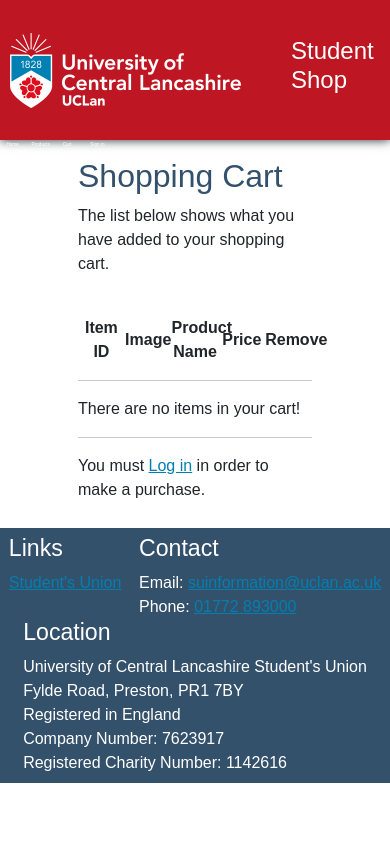
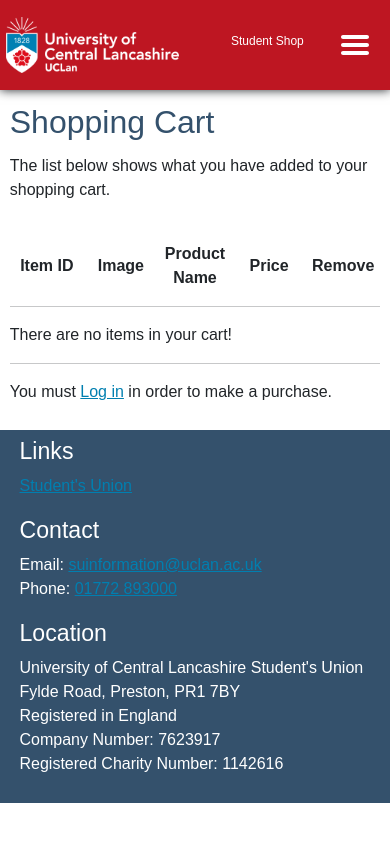
Before and after one commit to willc03/L4_Web-Technologies-Assignment-2, a PHP site: page /Pages/cart.php in a window 390 px wide. Run offline with PHP 8.4, Linux system fonts and the light colour scheme.

Commit message:
Add mobile styling for global features such as header, main, footer

```diff
--- a/style.css
+++ b/style.css
@@ -441,3 +441,43 @@ input.active_category, #filterSettings input[type="submit"]:hover {
     border-radius: 5px;
     margin: auto;
 }
+
+/*
+    MEDIA QUERIES
+    - Used to modify CSS based on specified conditions
+*/
+@media only screen and (max-width: 480px) {
+    #header {
+        height: 50px;
+    }
+    #uclan_logo {
+        max-width: 75%;
+        margin: 0% 2.5%;
+    }
+    #title {
+        font-size: 0.75em;
+    }
+    #hamburger_menu {
+        display: block;
+        margin-right: 5%;
+    }
+    nav {
+        display: none; /* This will be the default display value, DOM manipulation will allow inline CSS override. */
+        background-color: #c4c7d7;
+        width: 100%; /* Overrides existing width from 20% to span the whole screen. */
+        justify-content: space-around; /* Space out each menu button equally */
+        margin-right: 0px;
+        padding: 10px 0px;
+    }
+    nav a {
+        font-size: 3vw;
+    }
+    #main {
+        width: 95%;
+    }
+    footer div {
+        margin-left: 5%; /* Ensure proper spacing of the footer elements */
+        margin-bottom: 5%;
+        flex: 100%; /* (w3schools, n.d. a) */
+    }
+}
```
